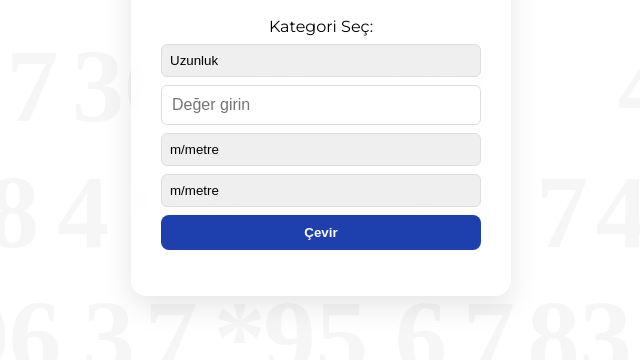
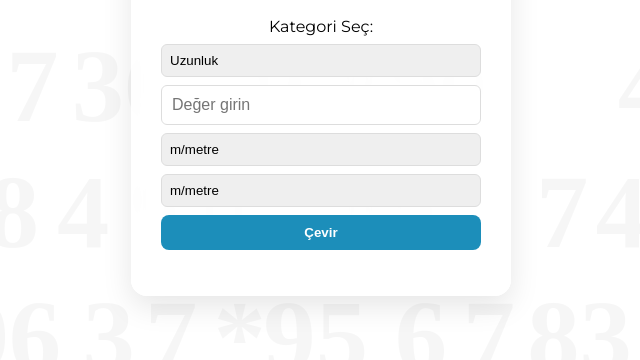
Before and after one commit to 0smanazor/Misura1, a plain HTML site: page index.html in a window 1280 px wide. Shown: the part 314-674 px from the top of the page, without its empty margins (319-959 px from the left). Drawn offline with Linux system fonts and the light colour scheme.

Commit message:
Update style.css

```diff
--- a/style.css
+++ b/style.css
@@ -48,7 +48,7 @@ input, select, button {
 }
 
 button {
-  background: #1e40af;
+  background: #1c8eba;
   border: none;
   color: white;
   font-weight: bold;
```
